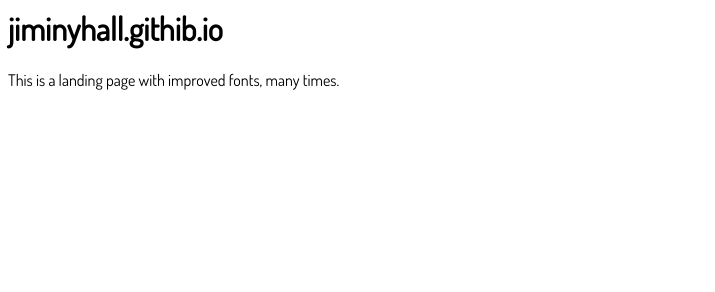
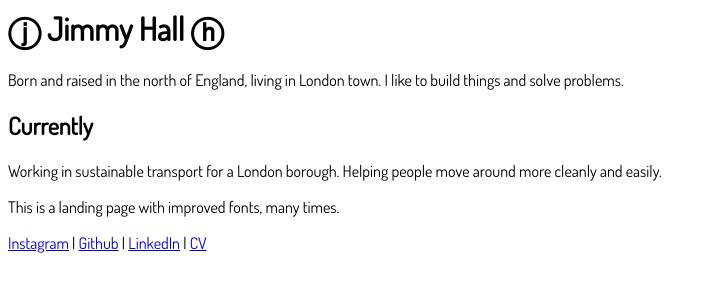
Before and after one commit to jiminyhall/jiminyhall.github.io, a plain HTML site: page index.html in a window 1280 px wide. Shown: the whole page, without its empty margins (0-715 px from the left). Drawn offline with Linux system fonts and the light colour scheme.

Commit message:
Update index.html

```diff
--- a/index.html
+++ b/index.html
@@ -11,9 +11,17 @@
 
     <body>
 
-        <h1>jiminyhall.githib.io</h1>
+        <h1>ⓙ Jimmy Hall ⓗ</h1>
+
+        <p>Born and raised in the north of England, living in London town. I like to build things and solve problems.</p>
+
+        <h2>Currently</h2>
+
+        <p>Working in sustainable transport for a London borough. Helping people move around more cleanly and easily.</p>
 
         <p>This is a landing page with improved fonts, many times.</p>
+
+        <a href="http://twitter.com/jiminyhall>Twitter</a> | <a href="https://www.instagram.com/jiminyhall/">Instagram</a> | <a href="https://github.com/jiminyhall">Github</a> | <a href="https://www.linkedin.com/in/jimmyhall/">LinkedIn</a> | <a href="#">CV</a>
 
     </body>
 
```
